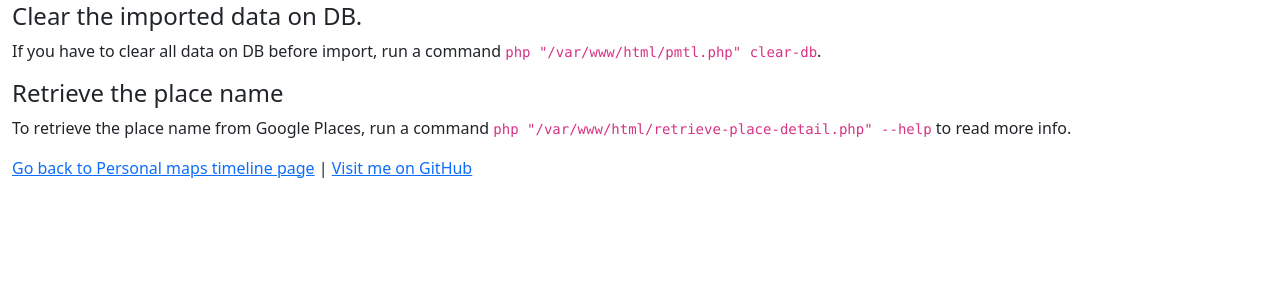
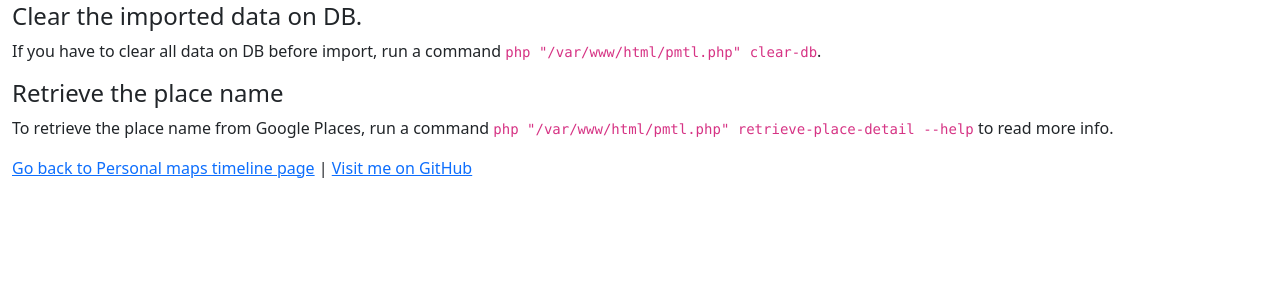
Before and after one commit to Rundiz/personal-maps-timeline, a PHP site: page /help.php in a window 1280 px wide. Shown: the part 294-599 px from the top of the page. Run offline with PHP 8.4, Linux system fonts and the light colour scheme; a stand-in replaces the project's code that opens the database connection; some libraries are stand-ins or nearby versions.

Commit message:
Update help page.

```diff
--- a/help.php
+++ b/help.php
@@ -34,7 +34,7 @@ include 'HTTP/common/html-head.php';
                         <code>php &quot;<?php echo __DIR__ . DIRECTORY_SEPARATOR; ?>pmtl.php&quot; clear-db</code>.
                     </p>
                     <h4>Retrieve the place name</h4>
-                    <p>To retrieve the place name from Google Places, run a command <code>php &quot;<?php echo __DIR__ . DIRECTORY_SEPARATOR; ?>retrieve-place-detail.php&quot; --help</code> to read more info.</p>
+                    <p>To retrieve the place name from Google Places, run a command <code>php &quot;<?php echo __DIR__ . DIRECTORY_SEPARATOR; ?>pmtl.php&quot; retrieve-place-detail --help</code> to read more info.</p>
 
                     <p>
                         <a href="./">Go back to Personal maps timeline page</a>
```
